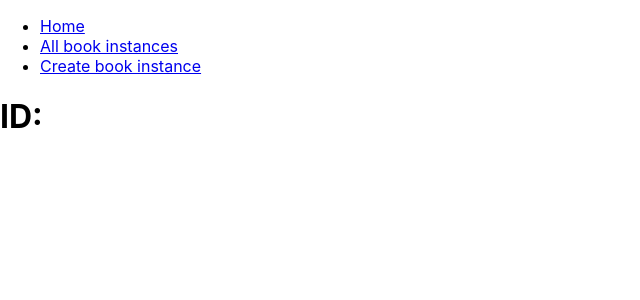
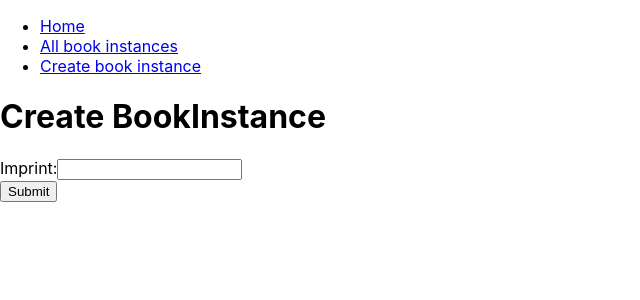
Before and after one commit to alizoubair/local-library, a React (Create React App) app in the folder client/: page /catalog/bookinstance/create in a window 1280 px wide. Shown: the top 300 px of the page, without its empty margins (0-640 px from the left). Built offline with nearby package versions, Linux system fonts and the light colour scheme; no server answers.

Commit message:
Add bookinstance pages

```diff
--- a/client/src/App.js
+++ b/client/src/App.js
@@ -1,10 +1,11 @@
 import React, { Component } from 'react';
 import { BrowserRouter, Routes, Route } from 'react-router-dom';
 import Home from "./components/home";
+import BookInstanceCreate from './components/bookinstance_create';
+import BookInstances from './components/bookinstances';
 import BookInstance from './components/bookinstance';
-import BookInstances from './components/bookinstances';
-import BookInstanceDetails from './components/bookinstance_details';
-import Navigation from './components/navigation'
+import BookInstanceUpdate from './components/bookinstance_update';
+import Navigation from './components/navigation';
 import './App.css';
 
 export default class App extends Component {
@@ -14,9 +15,10 @@ export default class App extends Component {
                 <Navigation />
                 <Routes>
                     <Route path="/" element={<Home />} />
-                    <Route path="/catalog/bookinstance/create" element={<BookInstance />} />
+                    <Route path="/catalog/bookinstance/create" element={<BookInstanceCreate />} />
                     <Route path="/catalog/bookinstances" element={<BookInstances />} />
-                    <Route path='/catalog/bookinstance/:id' element={<BookInstanceDetails />} />
+                    <Route path='/catalog/bookinstance/:id' element={<BookInstance />} />
+                    <Route path="/catalog/bookinstance/:id/update" element={<BookInstanceUpdate />} />
                 </Routes>
             </BrowserRouter>
         );
--- a/client/src/components/bookinstance.js
+++ b/client/src/components/bookinstance.js
@@ -1,25 +1,31 @@
-import React, { Component } from 'react';
+import React from 'react';
 import axios from 'axios';
+import { useParams, Link } from 'react-router-dom';
 
-export default class BookInstance extends Component {
-	constructor(props) {
-		super(props)
-		this.state = {
-			id: ''
-		}
-	}
-	componentDidMount() {
-		axios.get('http://localhost:3001/catalog/bookinstance/:id')
+function BookInstance() {
+	const params = useParams();
+
+	const handleDelete = () => {
+		axios.delete(`http://localhost:3001/catalog/bookinstance/${params.id}/delete`)
 			.then(res => {
-				this.setState({ id: res.data.id });
+				console.log("BookInstance deleted!");
 			})
-			.catch(function (error) {
+			.catch(error => {
 				console.log(error);
 			})
 	}
-	render() {
-		return (
-			<h1>ID: {this.state.id}</h1>
-		)
-	}
+
+	return (
+		<div>
+			<h1>ID: {params.id}</h1>
+
+			<div>
+				<button onClick={handleDelete}>Delete</button>
+				<button><Link to={`/catalog/bookinstance/${params.id}/update`}>Update</Link></button>
+			</div>
+
+		</div>
+	)
 }
+
+export default BookInstance;
--- a/client/src/components/bookinstance_create.js
+++ b/client/src/components/bookinstance_create.js
@@ -1,45 +1,41 @@
 /* eslint-disable no-unused-vars */
 import axios from 'axios';
-import React, { Component } from 'react';
+import React, { useState } from 'react';
 
-export default class BookInstanceCreate extends Component {
-  constructor(props) {
-    super(props)
-    this.handleChange = this.handleChange.bind(this);
-    this.handleSubmit = this.handleSubmit.bind(this);
-    this.state = { imprint: '' }
+function BookInstanceCreate() {
+    const [imprint, setImprint] = useState('');
+
+    const handleChange = (e) => {
+        setImprint({ value: e.target.value }, () => {
+            console.log(imprint);
+        });
     }
 
-  handleChange(e) {
-    this.setState({ value: e.target.value });
-  }
+    const handleSubmit = () => {
+        const bookInstanceObject = {
+            imprint: imprint
+        };
 
-  handleSubmit(e) {
-    e.preventDefault();
-    const bookInstanceObject = {
-      imprint: this.state.imprint
-    };
-    axios.post('http://localhost/3001/catalog/bookinstance/create', bookInstanceObject)
+        axios.post('http://localhost:3001/catalog/bookinstance/create', bookInstanceObject)
             .then((res) => {
                 console.log(res.data);
             }).catch((error) => {
                 console.log(error);
             })
-    this.setState({ imprint: '' });
     }
 
-  render() {
-    return(
+    return (
         <div>
             <h1>Create BookInstance</h1>
-        <form onSubmit={this.handleSubmit}>
+            <form onSubmit={handleSubmit}>
                 <div>
-              <label>Enter imprint:</label>
-              <input type="text" value={this.state.imprint} onChange={this.handleChange} />
+                    <label>Imprint:</label>
+                    <input type="text" onChange={handleChange} />
                 </div>
                 <button type="submit" >Submit</button>
             </form>
         </div>
     )
 }
-}
+
+export default BookInstanceCreate;
--- a/client/src/components/bookinstance_details.js
+++ /dev/null
@@ -1,14 +0,0 @@
-import React, { Component } from 'react';
-import { BrowserRouter, Routes, Route } from 'react-router-dom';
-
-export default class BookInstanceDetails extends Component {
-	constructor(props) {
-		super(props)
-	}
-
-	render() {
-		return(
-			<h1>hello</h1>
-		)
-	}
-}
--- /dev/null
+++ b/client/src/components/bookinstance_update.js
@@ -0,0 +1,42 @@
+import React, { useState } from 'react';
+import axios from 'axios';
+import { useParams } from 'react-router-dom';
+
+function BookInstanceUpdate() {
+	const [imprint, setImprint] = useState('');
+	const params = useParams();
+
+	const handleChange = (e) => {
+		setImprint({ imprint: e.target.value }, () => {
+			console.log(imprint);
+		})
+	}
+
+	const  handleUpdate = () => {
+		const updatedBookInstance = {
+			imprint: imprint
+		}
+
+		axios.put(`http://localhost:3001/catalog/bookinstance/${params.id}/update`, updatedBookInstance)
+			.then(res => {
+				console.log("BookInstance updated!");
+			})
+			.catch((error) => {
+				console.log(error);
+			})
+	}
+
+	return(
+		<div>
+			<form onSubmit={handleUpdate}>
+				<div>
+					<label>Imprint: </label>
+					<input type="text" value={imprint} onChange={handleChange}/>
+				</div>
+				<button type='submit'>Submit changes</button>
+			</form>
+		</div>
+	)
+}
+
+export default BookInstanceUpdate;
--- a/client/src/components/bookinstances.js
+++ b/client/src/components/bookinstances.js
@@ -1,8 +1,6 @@
 import React, { Component } from 'react';
 import { Link } from 'react-router-dom';
 import axios from 'axios';
-import { BrowserRouter, Route, Routes } from 'react-router-dom';
-import BookInstancesDetails from './bookinstance_details'
 
 export default class BookInstances extends Component {
 	constructor(props) {
```
Also changed, not shown: client/src/components/bookinstance_delete.js (added, +24 -0 lines), 2 other files (tests, documents, lock files or other folders). Lines whose indentation alone changed are shown as unchanged.
